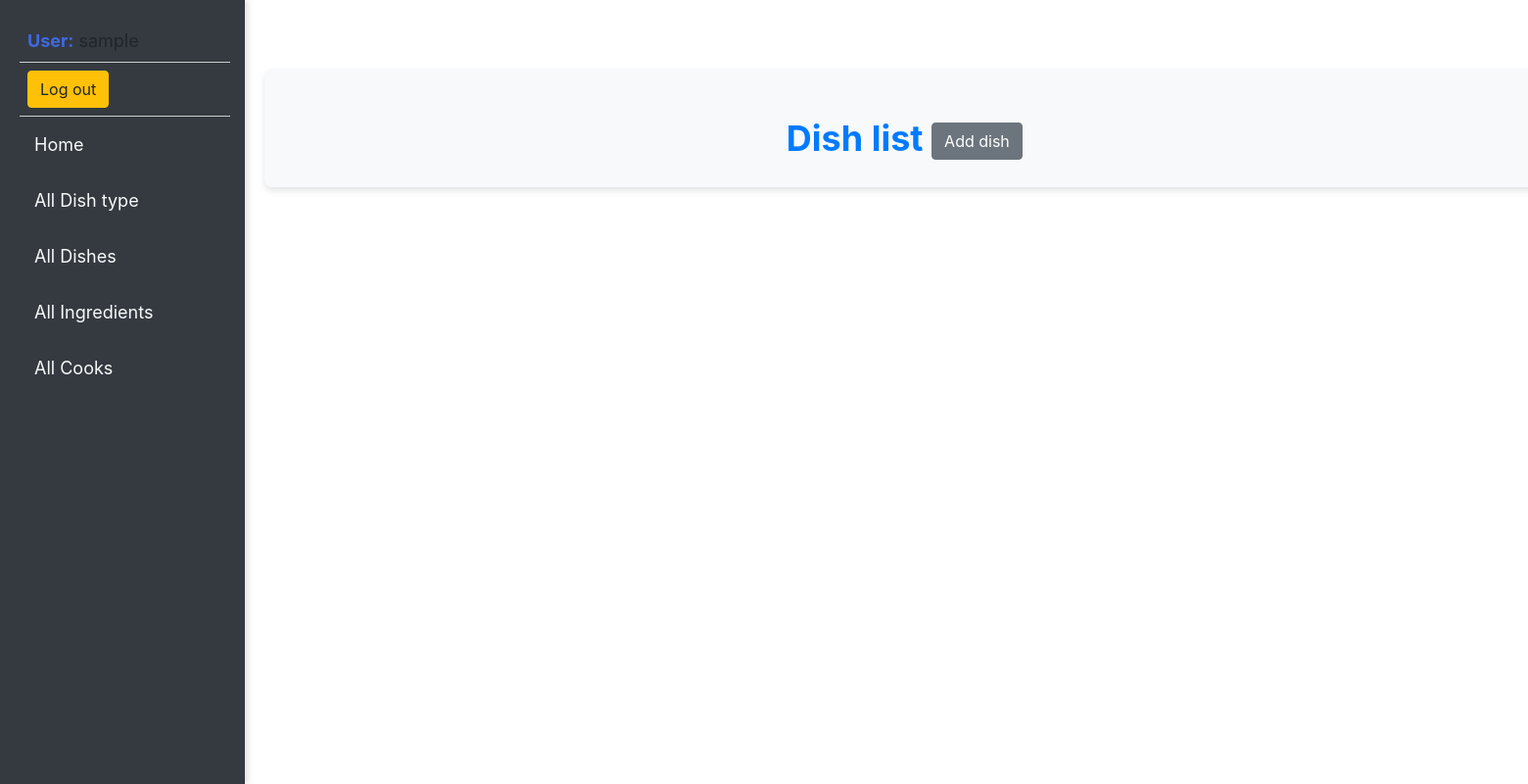
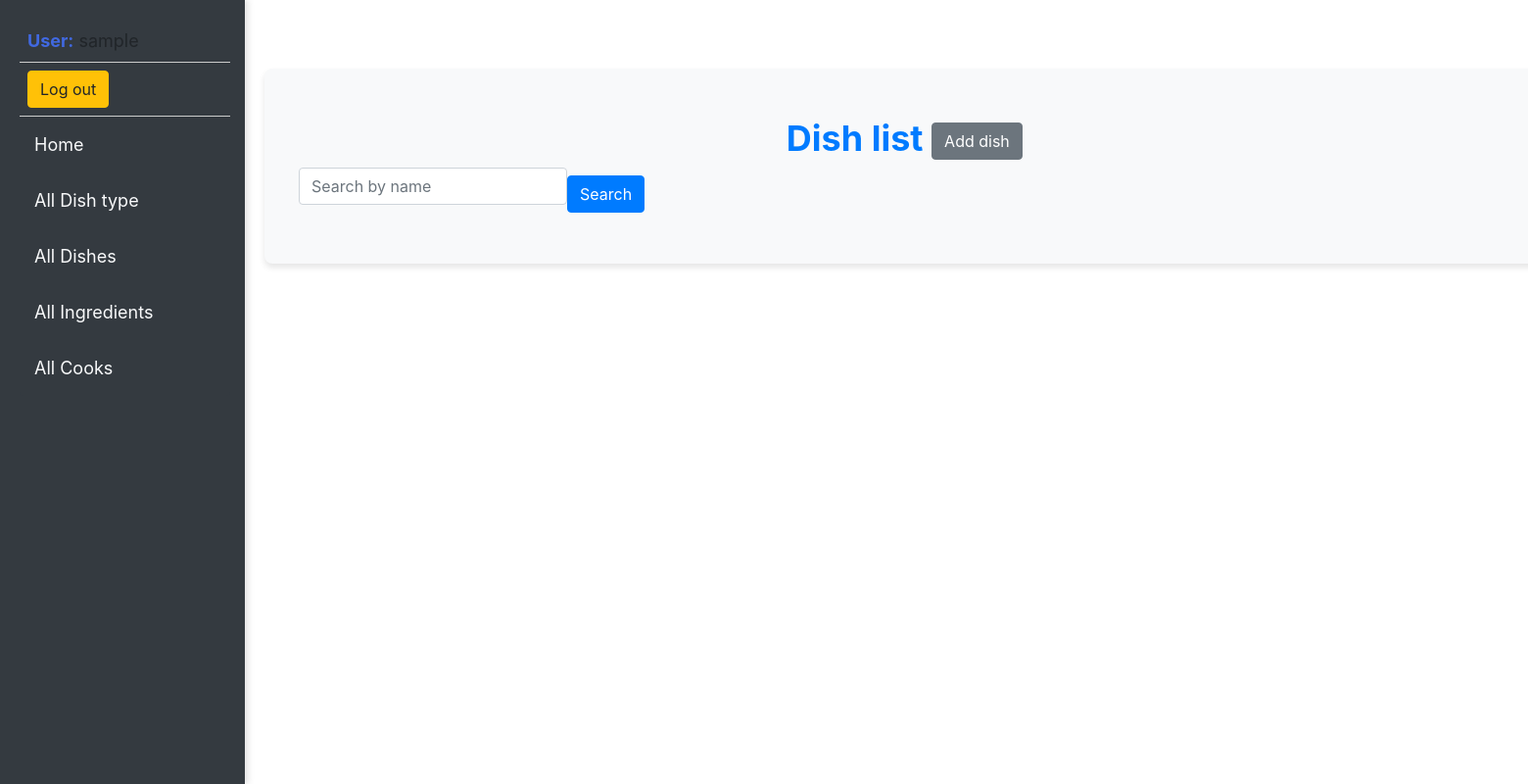
Before and after one commit to vsvarvariuk/restourant-kitchen, a Django app: page /dish/ in a window 1560 px wide; the page is wider, and only the part inside the window is pictured. Shown: that part at 98% size. Run offline with Django 5.2, Linux system fonts and the light colour scheme; the visitor is signed in with stand-in values (Sample User, id 1); data that the repository does not hold is empty; some libraries are stand-ins or nearby versions.

Commit message:
add search form for models views & tepmlates

```diff
--- a/service/forms.py
+++ b/service/forms.py
@@ -39,7 +39,7 @@ class CookCreationForm(UserCreationForm):
         return years_of_experience
 
 
-class DishSearchForm(forms.ModelForm):
+class DishSearchForm(forms.Form):
     name = forms.CharField(
         max_length=255,
         required=False,
@@ -50,7 +50,7 @@ class DishSearchForm(forms.ModelForm):
     )
 
 
-class IngredientSearchForm(forms.ModelForm):
+class IngredientSearchForm(forms.Form):
     name = forms.CharField(
         max_length=255,
         required=False,
@@ -61,18 +61,18 @@ class IngredientSearchForm(forms.ModelForm):
     )
 
 
-class DishTypeSearchForm(forms.ModelForm):
+class DishTypeSearchForm(forms.Form):
     name = forms.CharField(
         max_length=255,
         required=False,
         label="",
         widget=forms.TextInput(
-            attrs={"placeholder": "Search by name"}
+            attrs={"placeholder": "Search by dish type"}
         )
     )
 
 
-class CookSearchForm(forms.ModelForm):
+class CookSearchForm(forms.Form):
     username = forms.CharField(
         max_length=255,
         required=False,
--- a/service/models.py
+++ b/service/models.py
@@ -8,6 +8,7 @@ class Cook(AbstractUser):
     class Meta:
         verbose_name = "Cook"
         verbose_name_plural = "Cooks"
+        ordering = ["username"]
 
     def __str__(self):
         return self.username
@@ -16,12 +17,18 @@ class Cook(AbstractUser):
 class Dishtype(models.Model):
     name = models.CharField(max_length=65, unique=True)
 
+    class Meta:
+        ordering = ["name"]
+
     def __str__(self):
         return self.name
 
 
 class Ingredient(models.Model):
     name = models.CharField(max_length=65, unique=True)
+
+    class Meta:
+        ordering = ["name"]
 
     def __str__(self):
         return self.name
@@ -37,6 +44,7 @@ class Dish(models.Model):
 
     class Meta:
         unique_together = ['name', 'dish_type']
+        ordering = ["name"]
 
     def __str__(self):
         return self.name
--- a/service/views.py
+++ b/service/views.py
@@ -4,7 +4,10 @@ from django.shortcuts import render
 from django.urls import reverse_lazy
 from django.views import generic
 
-from service.forms import DishFrom, CookCreationForm
+from service.forms import (DishFrom,
+                           CookCreationForm,
+                           DishTypeSearchForm,
+                           DishSearchForm, IngredientSearchForm, CookSearchForm)
 from service.models import (Ingredient,
                             Dishtype,
                             Dish,
@@ -29,7 +32,21 @@ class DishTypeListView(LoginRequiredMixin, generic.ListView):
     model = Dishtype
     paginate_by = 6
     template_name = "service/dishtype_list.html"
-    ordering = ("name" ,)
+
+    def get_context_data(self, *, object_list=None, **kwargs):
+        context = super(DishTypeListView, self).get_context_data(**kwargs)
+        context["search_field"] = DishTypeSearchForm()
+        return context
+
+    def get_queryset(self):
+        queryset = Dishtype.objects.all()
+        search_field = self.request.GET.get("name", "")
+        if search_field:
+            queryset = queryset.filter(name__icontains=search_field)
+            return queryset
+        return queryset
+
+
 
 
 class DishTypeCreateView(LoginRequiredMixin, generic.CreateView):
@@ -52,7 +69,21 @@ class DishListView(LoginRequiredMixin, generic.ListView):
     model = Dish
     paginate_by = 6
     template_name = "service/dish_list.html"
-    ordering = ("name" ,)
+
+    def get_context_data(
+        self, *, object_list = ..., **kwargs
+    ):
+        context = super(DishListView, self).get_context_data(**kwargs)
+        context["search_field"] = DishSearchForm()
+        return context
+
+    def get_queryset(self):
+        queryset = Dish.objects.all()
+        search = self.request.GET.get("name", "")
+        if search:
+            queryset = queryset.filter(name__icontains=search)
+            return queryset
+        return queryset
 
 
 class DishDetailView(LoginRequiredMixin, generic.DetailView):
@@ -84,7 +115,21 @@ class IngredientListView(LoginRequiredMixin, generic.ListView):
     model = Ingredient
     paginate_by = 6
     template_name = "service/ingredient_list.html"
-    ordering = ("name" ,)
+
+    def get_context_data(
+        self, *, object_list = ..., **kwargs
+    ):
+        context = super(IngredientListView, self).get_context_data(**kwargs)
+        context["search_field"] = IngredientSearchForm()
+        return context
+
+    def get_queryset(self):
+        queryset = Ingredient.objects.all()
+        search = self.request.GET.get("name", "")
+        if search:
+            queryset = queryset.filter(name__icontains=search)
+            return queryset
+        return queryset
 
 
 class IngredientCreateView(LoginRequiredMixin, generic.CreateView):
@@ -98,7 +143,21 @@ class CookListView(LoginRequiredMixin, generic.ListView):
     model = Cook
     paginate_by = 6
     template_name = "service/cook_list.html"
-    ordering = ("username", )
+
+    def get_context_data(
+        self, *, object_list = ..., **kwargs
+    ):
+        context = super(CookListView, self).get_context_data(**kwargs)
+        context["search_field"] = CookSearchForm()
+        return context
+
+    def get_queryset(self):
+        queryset = Cook.objects.all()
+        search = self.request.GET.get("username", "")
+        if search:
+            queryset = queryset.filter(username__icontains=search)
+            return queryset
+        return queryset
 
 
 class CookCreateView(LoginRequiredMixin, generic.CreateView):
--- a/templates/service/cook_list.html
+++ b/templates/service/cook_list.html
@@ -1,8 +1,14 @@
 {% extends "base.html" %}
+{% load crispy_forms_tags %}
 {% block content %}
     <h1>Cook list <a href="{% url "service_url:cook-create" %}">
         <button class="btn btn-secondary">Add cook</button>
     </a></h1>
+    <form action=""method="get" class="form-inline">
+    {% csrf_token %}
+    {{ search_field|crispy }}
+        <input type="submit" value="Search" class="btn btn-primary">
+    </form>
     {% if cook_list %}
         {% for cook in cook_list %}
            <ul>
--- a/templates/service/dish_list.html
+++ b/templates/service/dish_list.html
@@ -1,10 +1,17 @@
 {% extends "base.html" %}
+{% load crispy_forms_filters %}
 {% block content %}
     <h1>Dish list
         <a href="{% url "service:dish-create" %}">
             <button class="btn btn-secondary">Add dish</button>
         </a>
     </h1>
+    <form action="" method="get" class="form-inline">
+    {% csrf_token %}
+    {{ search_field|crispy }}
+        <input type="submit" value="Search" class="btn btn-primary">
+    </form>
+    <br>
     {% if dish_list %}
         {% for dish in dish_list %}
            <ul>
--- a/templates/service/dishtype_list.html
+++ b/templates/service/dishtype_list.html
@@ -1,9 +1,15 @@
 {% extends "base.html" %}
+{% load crispy_forms_filters %}
 {% block content %}
     <h1>Dish type list
         <a href="{% url "service:dishtype-create" %}">
             <button class="btn btn-secondary">Add dish type</button>
         </a></h1>
+    <form action="" method="get" class="form-inline">
+    {% csrf_token %}
+    {{ search_field|crispy }}
+        <input type="submit" value="Search" class="btn btn-primary">
+    </form>
     {% if dishtype_list %}
         <table class="table">
         <thead>
--- a/templates/service/ingredient_list.html
+++ b/templates/service/ingredient_list.html
@@ -1,10 +1,16 @@
 {% extends "base.html" %}
+{% load crispy_forms_tags %}
 {% block content %}
     <h1>Ingredient list
         <a href="{% url "service:ingredient-create" %}">
             <button class="btn btn-secondary">Add ingredient</button>
         </a>
     </h1>
+    <form action=""method="get" class="form-inline">
+    {% csrf_token %}
+    {{ search_field|crispy }}
+        <input type="submit" value="Search" class="btn btn-primary">
+    </form>
     {% if ingredient_list %}
         {% for ingredient in ingredient_list %}
            <ul>
```
